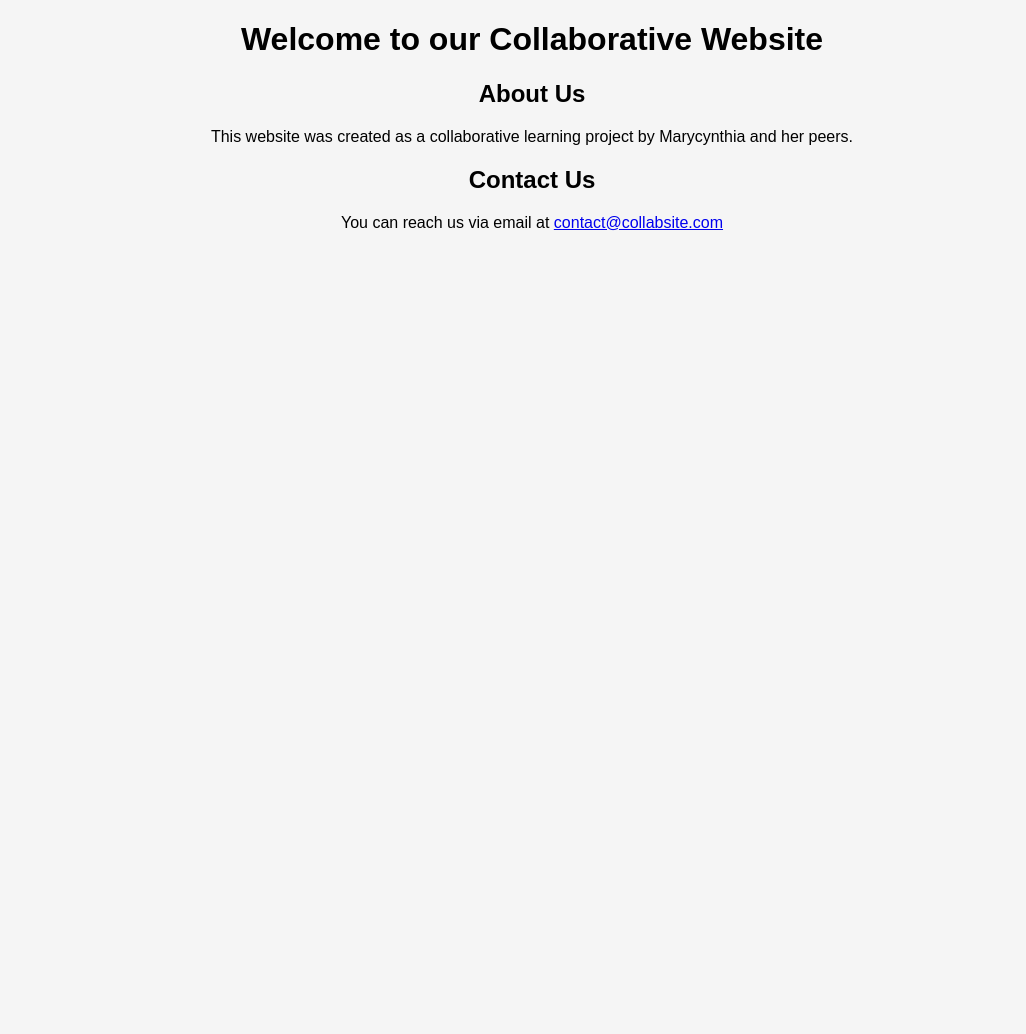
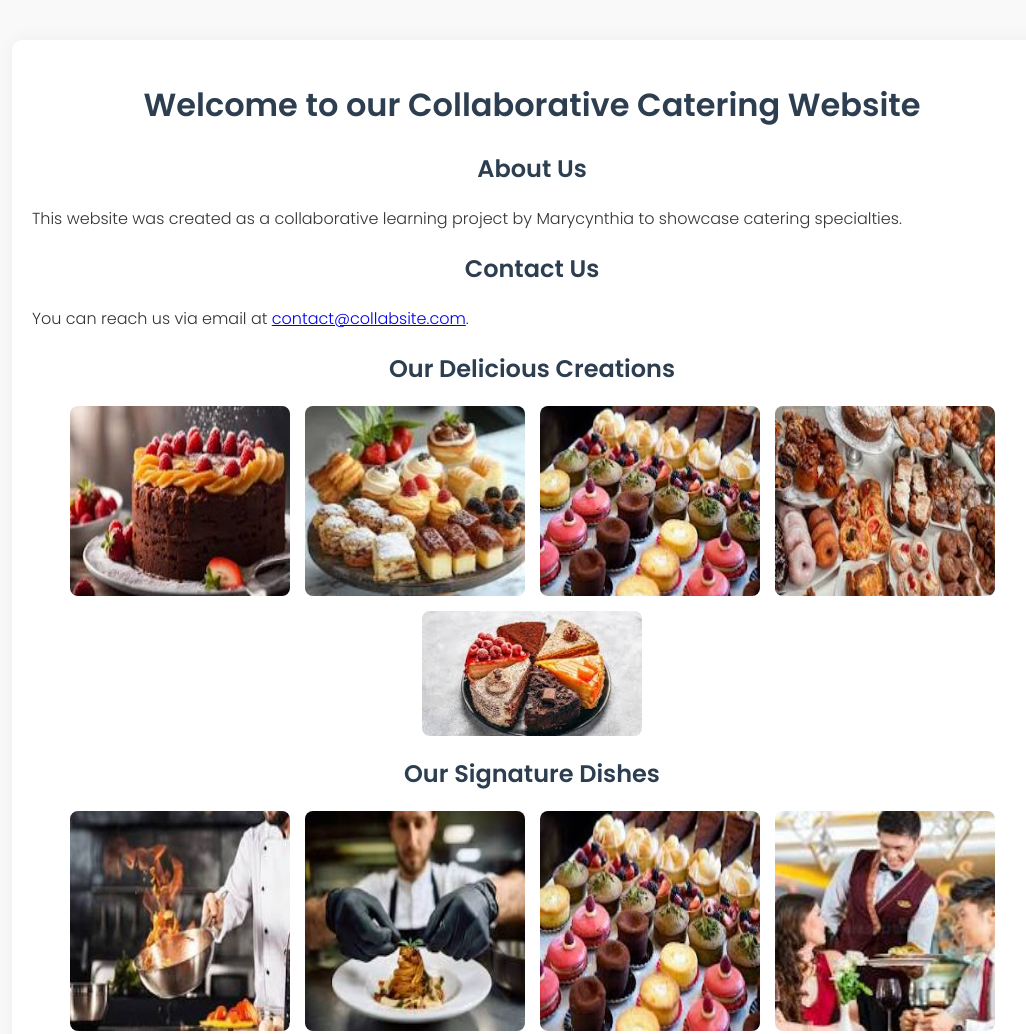
Before and after one commit to s10marycynthia/collaborative-website, a plain HTML site: page index.html in a window 1280 px wide. Shown: the top 1034 px of the page, without its empty margins (108-1134 px from the left). Before the commit the page ends 800 px from the top, so only its background shows below. Drawn offline with Linux system fonts and the light colour scheme.

Commit message:
Added a login page and design animation

```diff
--- a/index.html
+++ b/index.html
@@ -2,20 +2,47 @@
 <html lang="en">
 <head>
   <meta charset="UTF-8">
-  <title>Collaborative Website</title>
+  <meta name="viewport" content="width=device-width, initial-scale=1">
+  <title>Collaborative Catering Website</title>
   <link rel="stylesheet" href="style.css">
+  <link href="https://fonts.googleapis.com/css2?family=Poppins:wght@300;600&display=swap" rel="stylesheet">
 </head>
 <body>
-  <h1>Welcome to our Collaborative Website</h1>
+  <div class="container">
+    <h1 class="fade-in">Welcome to our Collaborative Catering Website</h1>
 
-  <section>
-    <h2>About Us</h2>
-    <p>This website was created as a collaborative learning project by Marycynthia and her peers.</p>
-  </section>
+    <section class="fade-in">
+      <h2>About Us</h2>
+      <p>This website was created as a collaborative learning project by Marycynthia to showcase catering specialties.</p>
+    </section>
 
-  <section>
-    <h2>Contact Us</h2>
-    <p>You can reach us via email at <a href="mailto:contact@collabsite.com">contact@collabsite.com</a></p>
-  </section>
+    <section class="fade-in">
+      <h2>Contact Us</h2>
+      <p>You can reach us via email at <a href="mailto:contact@collabsite.com">contact@collabsite.com</a>.</p>
+    </section>
+
+    <section id="catering-gallery" class="fade-in">
+      <h2>Our Delicious Creations</h2>
+      <div class="gallery">
+        <img src="images/amos.jpeg" alt="Amos Special Dish">
+        <img src="images/ifyamos.jpeg" alt="Ifeanyi Signature Meal">
+        <img src="images/cake.jpeg" alt="Celebration Cake">
+        <img src="images/adoamos.jpeg" alt="Ado Amaka Dish">
+        <img src="images/check.jpeg" alt="Checkered Meal">
+      </div>
+    </section>
+
+    <section id="food-gallery" class="fade-in">
+      <h2>Our Signature Dishes</h2>
+      <div class="gallery">
+        <img src="images/chef.jpeg" alt="Chef 1">
+        <img src="images/chefing.jpeg" alt="Chef Cooking">
+        <img src="images/cake.jpeg" alt="Cake">
+        <img src="images/dream.jpeg" alt="Dream Dish">
+        <img src="images/drea.jpeg" alt="Drea Dish">
+        <img src="images/salad.jpeg" alt="Salad">
+      </div>
+    </section>
+  </div>
 </body>
 </html>
--- a/style.css
+++ b/style.css
@@ -1,14 +1,69 @@
-/* Base body styling */
+/* General styling */
 body {
-  font-family: Arial, sans-serif;
-  background-color: #f5f5f5;
-  text-align: center;
+  font-family: 'Poppins', sans-serif;
   margin: 0;
+  padding: 0;
+  background: #f9f9f9;
+  color: #333;
 }
 
-/* Header styling */
-header {
-  background-color: #333;
-  color: white;
+/* Container to center content */
+.container {
+  max-width: 1000px;
+  margin: 40px auto;
   padding: 20px;
+  background-color: white;
+  box-shadow: 0 0 20px rgba(0,0,0,0.05);
+  border-radius: 10px;
 }
+
+/* Heading styles */
+h1, h2 {
+  text-align: center;
+  color: #2c3e50;
+}
+
+/* Gallery layout */
+.gallery {
+  display: flex;
+  flex-wrap: wrap;
+  justify-content: center;
+  gap: 15px;
+  margin-top: 20px;
+}
+
+.gallery img {
+  width: 220px;
+  border-radius: 8px;
+  transition: transform 0.3s ease;
+}
+
+.gallery img:hover {
+  transform: scale(1.05);
+}
+
+/* Fade-in animation */
+.fade-in {
+  opacity: 0;
+  transform: translateY(20px);
+  animation: fadeIn 1s ease-out forwards;
+}
+
+.fade-in:nth-child(1) { animation-delay: 0.2s; }
+.fade-in:nth-child(2) { animation-delay: 0.4s; }
+.fade-in:nth-child(3) { animation-delay: 0.6s; }
+.fade-in:nth-child(4) { animation-delay: 0.8s; }
+
+@keyframes fadeIn {
+  to {
+    opacity: 1;
+    transform: translateY(0);
+  }
+}
+
+/* Responsive for mobile */
+@media (max-width: 600px) {
+  .gallery img {
+    width: 100%;
+  }
+}
```
Also changed, not shown: login.html (added, +21 -0 lines), images/adoamos.jpeg (added), images/amos.jpeg (added), images/cake.jpeg (added), images/check.jpeg (added), images/chef.jpeg (added), images/chefing.jpeg (added), images/chicken.jpeg (added), images/drea.jpeg (added), images/dream.jpeg (added), images/ifyamos.jpeg (added), images/salad.jpeg (added).
